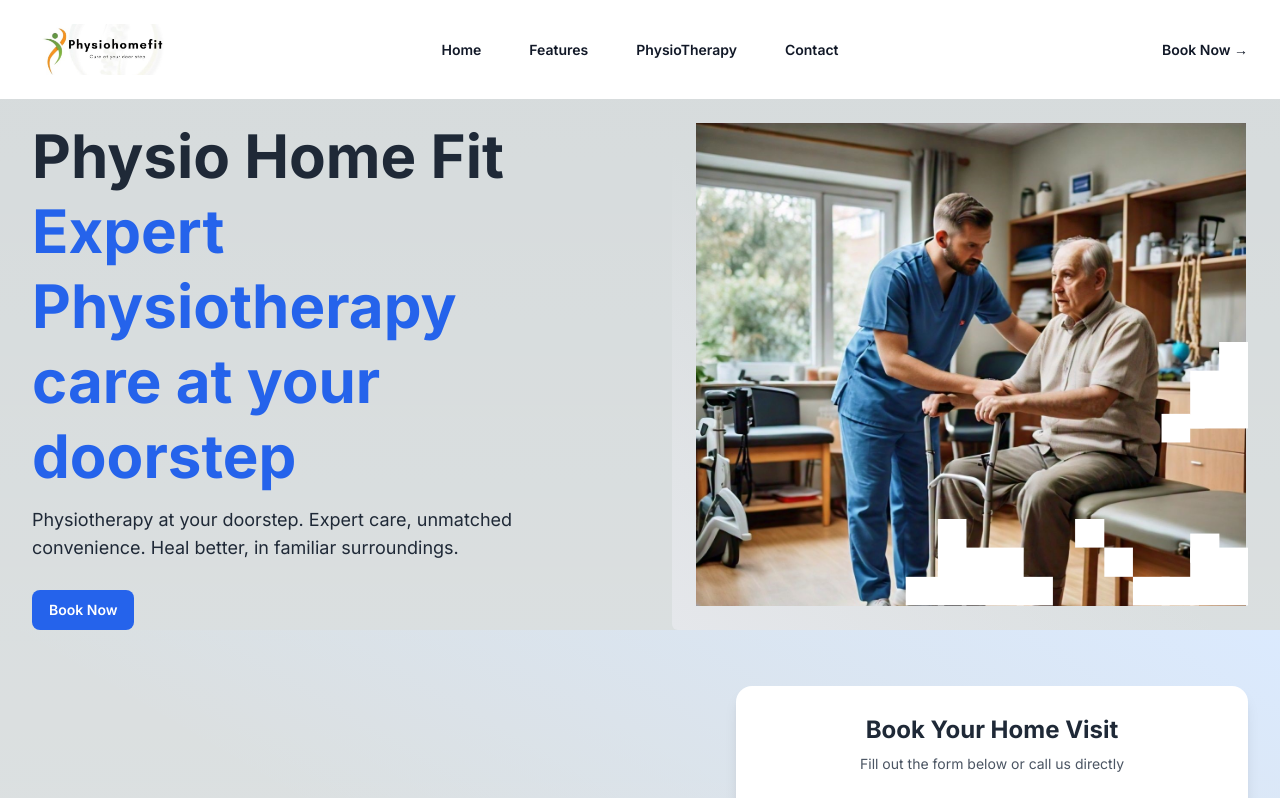
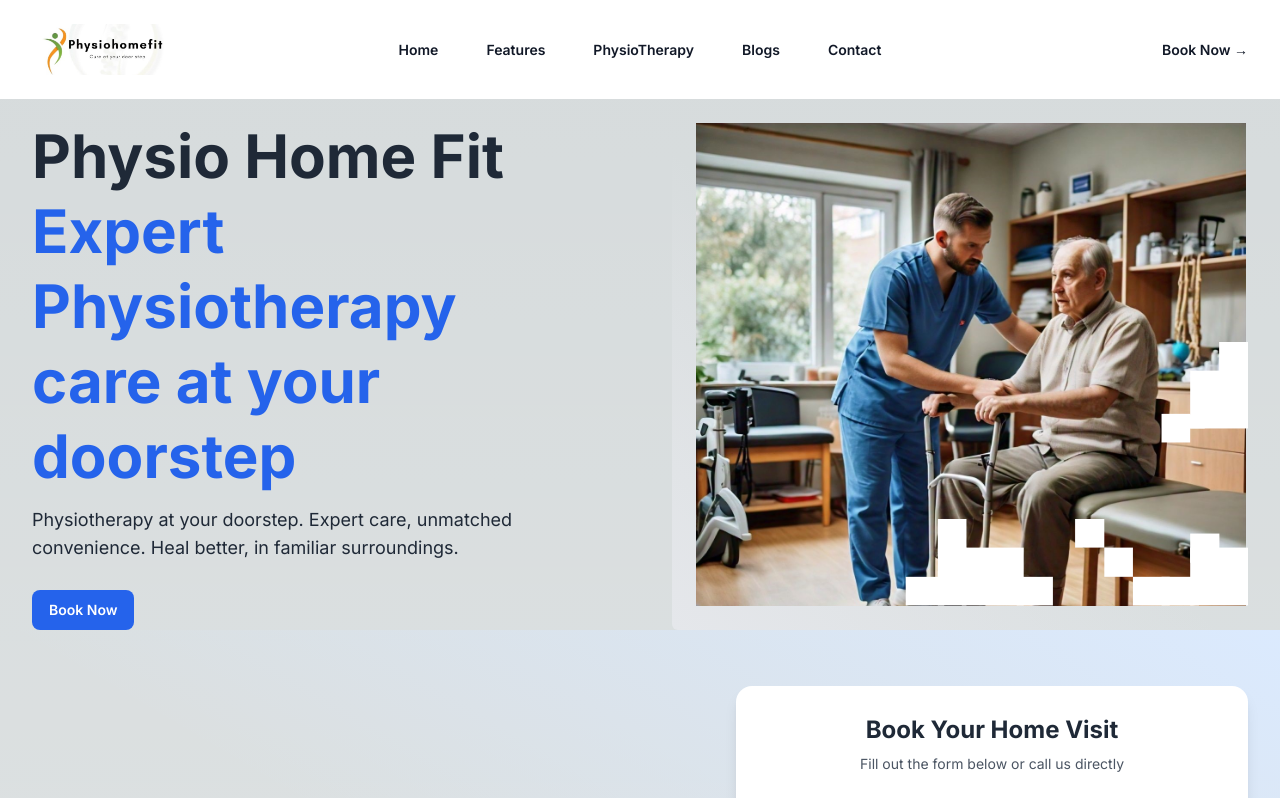
Before and after one commit to Ahmadmidlaj/physioWeb, a Next.js app: page / in a window 1280 px wide. Shown: the top 798 px of the page. Built offline with nearby package versions, Linux system fonts and the light colour scheme.

Commit message:
Update Navbar.tsx

```diff
--- a/src/app/_components/Navbar.tsx
+++ b/src/app/_components/Navbar.tsx
@@ -44,6 +44,9 @@
           <a href="#content" className="text-sm font-semibold leading-6 text-gray-900">
             PhysioTherapy
           </a>
+          <a href="#contact" className="text-sm font-semibold leading-6 text-gray-900">
+            Blogs
+            </a>
           <a href="#contact" className="text-sm font-semibold leading-6 text-gray-900">
             Contact
           </a>
```
